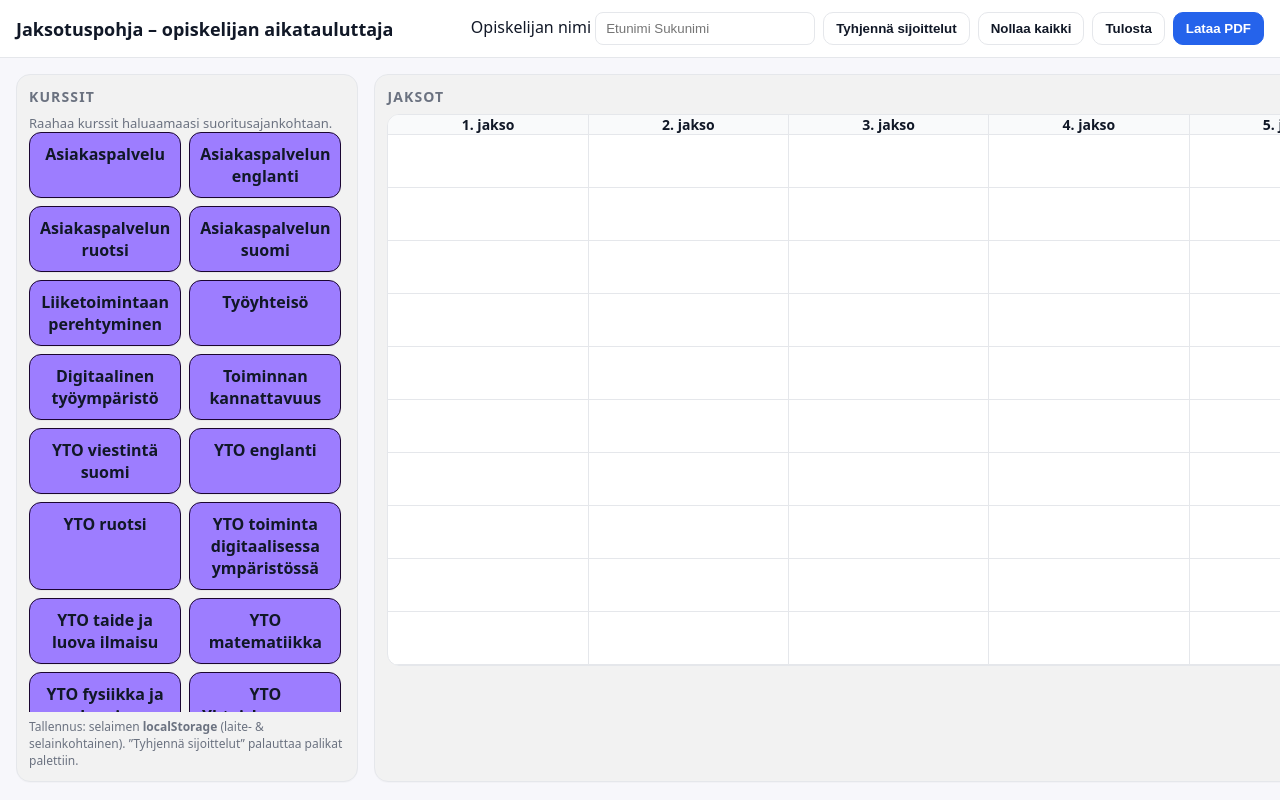
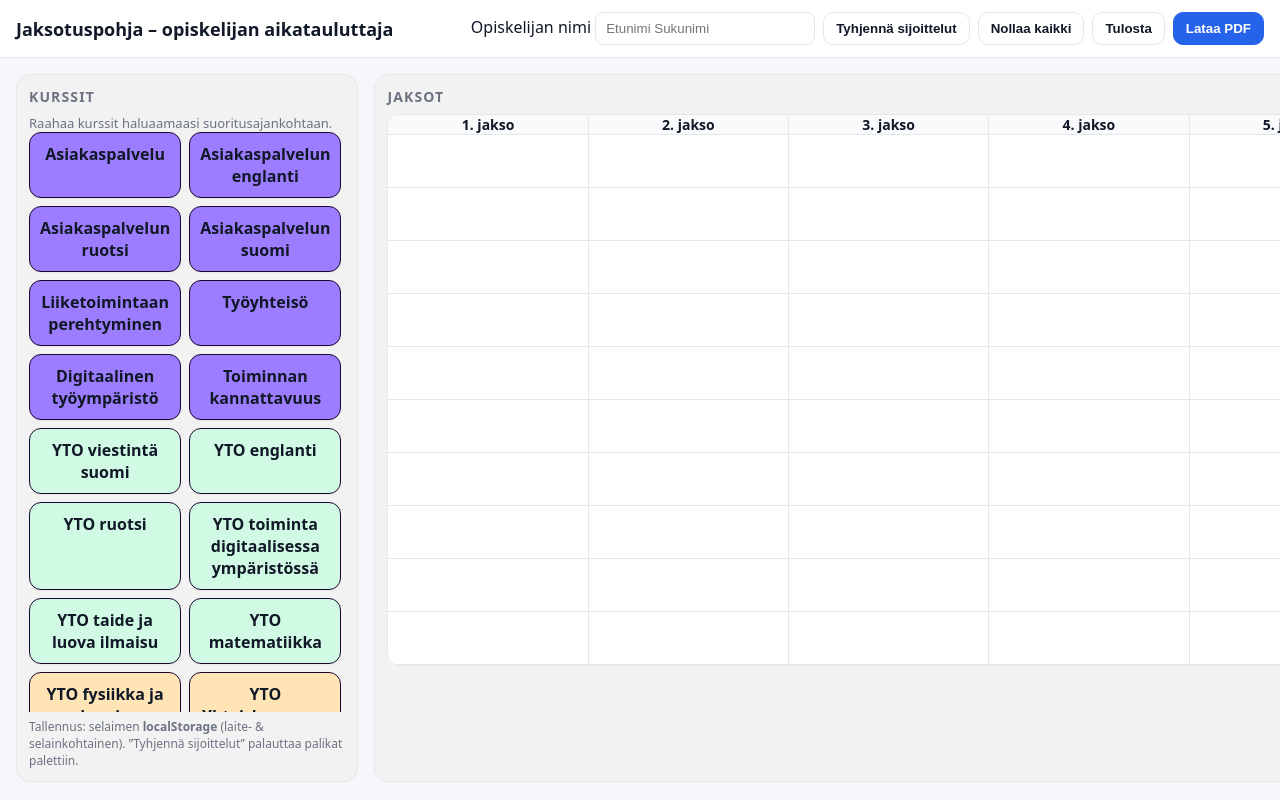
Before and after one commit to HeliTT/heliTT.github.io, a plain HTML site: page index.html in a window 1280 px wide. Shown: the top 800 px of the page. Drawn offline with nearby package versions, Linux system fonts and the light colour scheme.

Commit message:
Define styles for course group blocks in CSS
Added specific styles for course group blocks.

```diff
--- a/styles.css
+++ b/styles.css
@@ -40,16 +40,14 @@ main { display: grid; grid-template-columns: 1fr 3fr; gap: 16px; padding: 16px;
 
 .palette h2, .canvas h2 { font-size: 14px; color: var(--muted); text-transform: uppercase; letter-spacing: .08em; margin: 0 0 8px; }
 
-.block-list { display: grid; grid-template-columns: 1fr 1fr; gap: 8px; max-height: calc(100vh - 220px); overflow: auto; padding-right: 4px; }
-
 .block {
-  background: #9D7DFF; /* violetti */
-  border: 1px solid #1A0530;
-
   border-radius: 12px; padding: 10px; text-align: center; font-weight: 700; cursor: grab;
   box-shadow: 0 1px 0 rgba(0,0,0,.04);
 
 }
+
+.block-list { display: grid; grid-template-columns: 1fr 1fr; gap: 8px; max-height: calc(100vh - 220px); overflow: auto; padding-right: 4px; }
+
 .block:active { cursor: grabbing; }
 
 .grid-wrap { overflow: auto; }
@@ -76,6 +74,24 @@ main { display: grid; grid-template-columns: 1fr 3fr; gap: 16px; padding: 16px;
 
 .pdf-banner { padding:8px 10px; font-weight:700; border:1px solid var(--border); background:#f9fafb; margin-bottom:8px; border-radius:8px; }
 
+/* Kurssiryhmien värit */
+.block.pakolliset {
+  background: #9D7DFF; /* violetti */
+  border: 1px solid #1A0530;
+}
+
+.block.valinnaiset {
+  background: #d1fae5;   /* vihertävä */
+  border: 1px solid #1A0530;
+}
+
+.block.ytot {
+  background: #ffe4b5;   /* oranssi / vaalea ruskea */
+  border: 1px solid #1A0530;
+
+}
+
+
 @media print {
   header, .palette, .controls, .footer-note { display: none !important; }
   body { background: white; }
```
